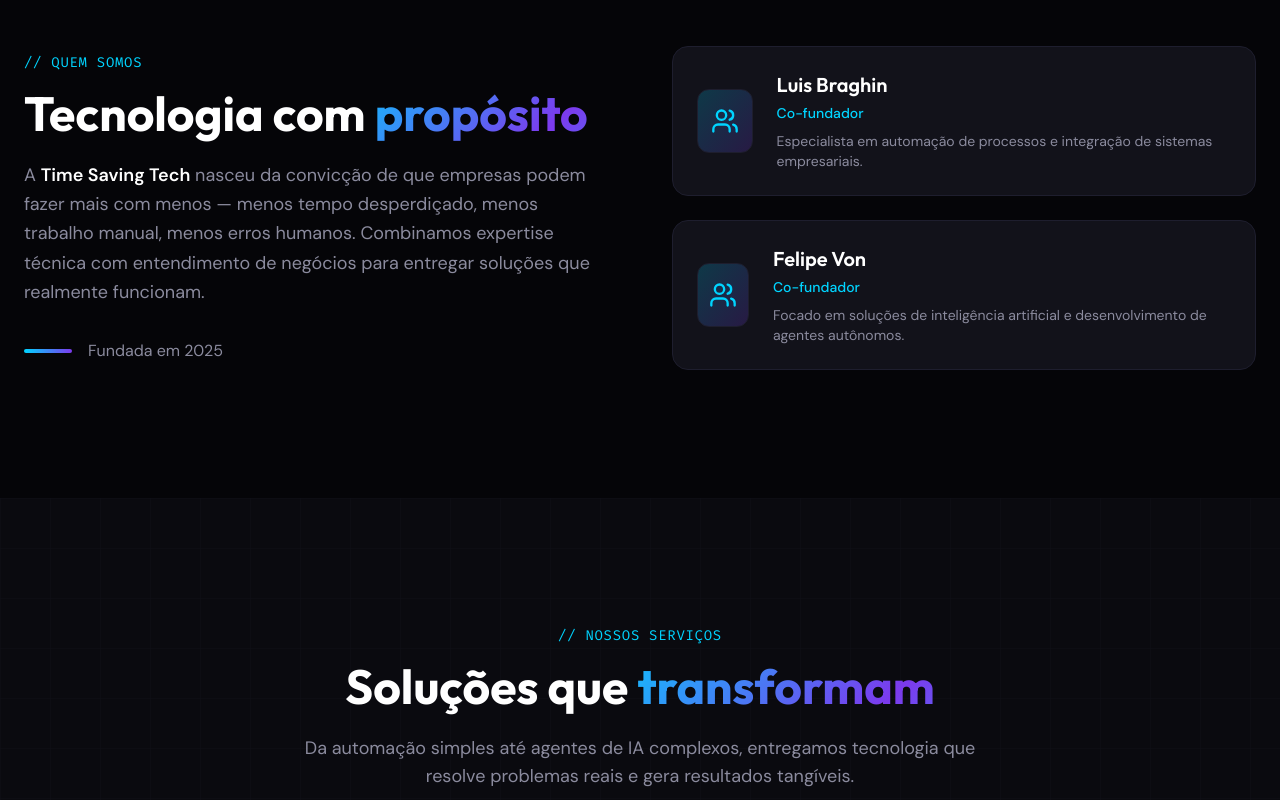
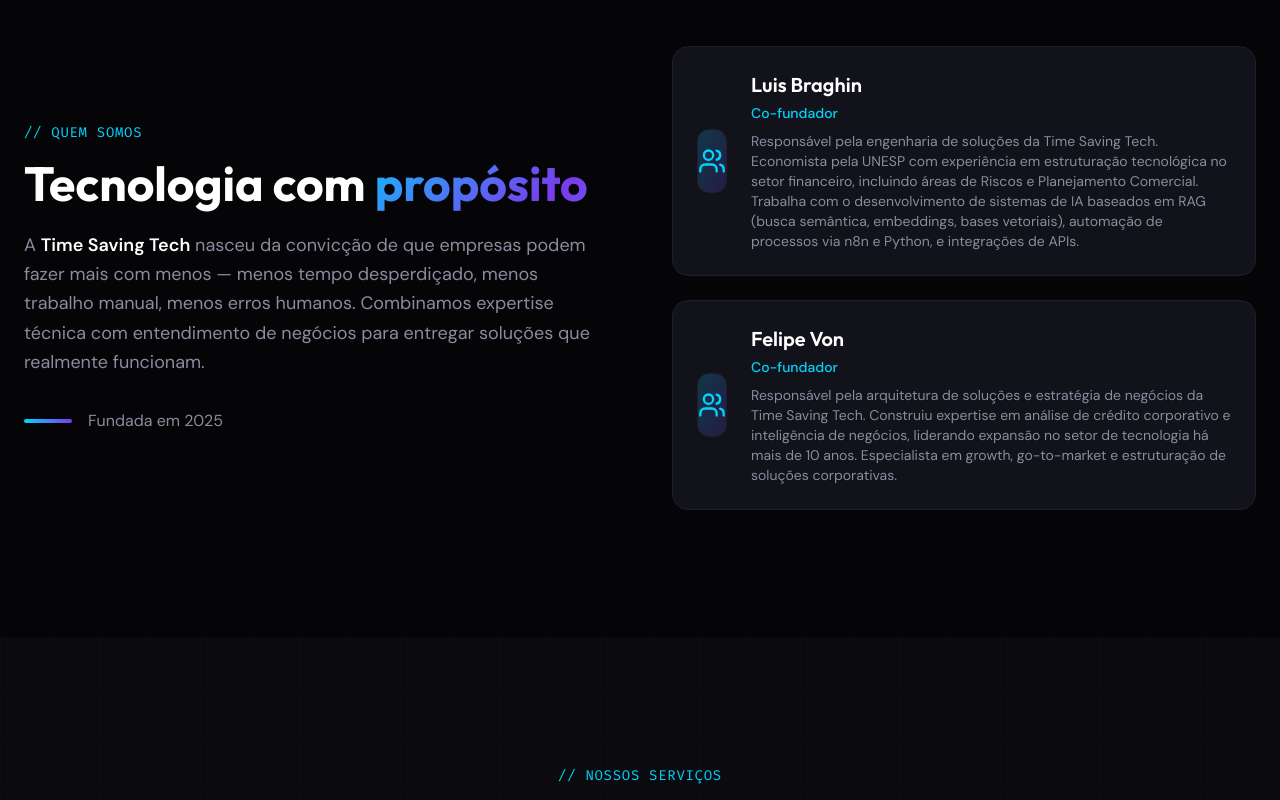
Before and after one commit to luis-braghin/timesaving, a React (Vite) app in the folder timesaving-site/: page / in a window 1280 px wide. Shown: the part 940-1740 px from the top of the page. Built offline with nearby package versions, Linux system fonts and the light colour scheme.

Commit message:
Update App.jsx

```diff
--- a/timesaving-site/src/App.jsx
+++ b/timesaving-site/src/App.jsx
@@ -176,12 +176,12 @@
     {
       name: 'Luis Braghin',
       role: 'Co-fundador',
-      description: 'Especialista em automação de processos e integração de sistemas empresariais.',
+      description: 'Responsável pela engenharia de soluções da Time Saving Tech. Economista pela UNESP com experiência em estruturação tecnológica no setor financeiro, incluindo áreas de Riscos e Planejamento Comercial. Trabalha com o desenvolvimento de sistemas de IA baseados em RAG (busca semântica, embeddings, bases vetoriais), automação de processos via n8n e Python, e integrações de APIs.',
     },
     {
       name: 'Felipe Von',
       role: 'Co-fundador',
-      description: 'Focado em soluções de inteligência artificial e desenvolvimento de agentes autônomos.',
+      description: 'Responsável pela arquitetura de soluções e estratégia de negócios da Time Saving Tech. Construiu expertise em análise de crédito corporativo e inteligência de negócios, liderando expansão no setor de tecnologia há mais de 10 anos. Especialista em growth, go-to-market e estruturação de soluções corporativas.',
     },
   ]
 
```
